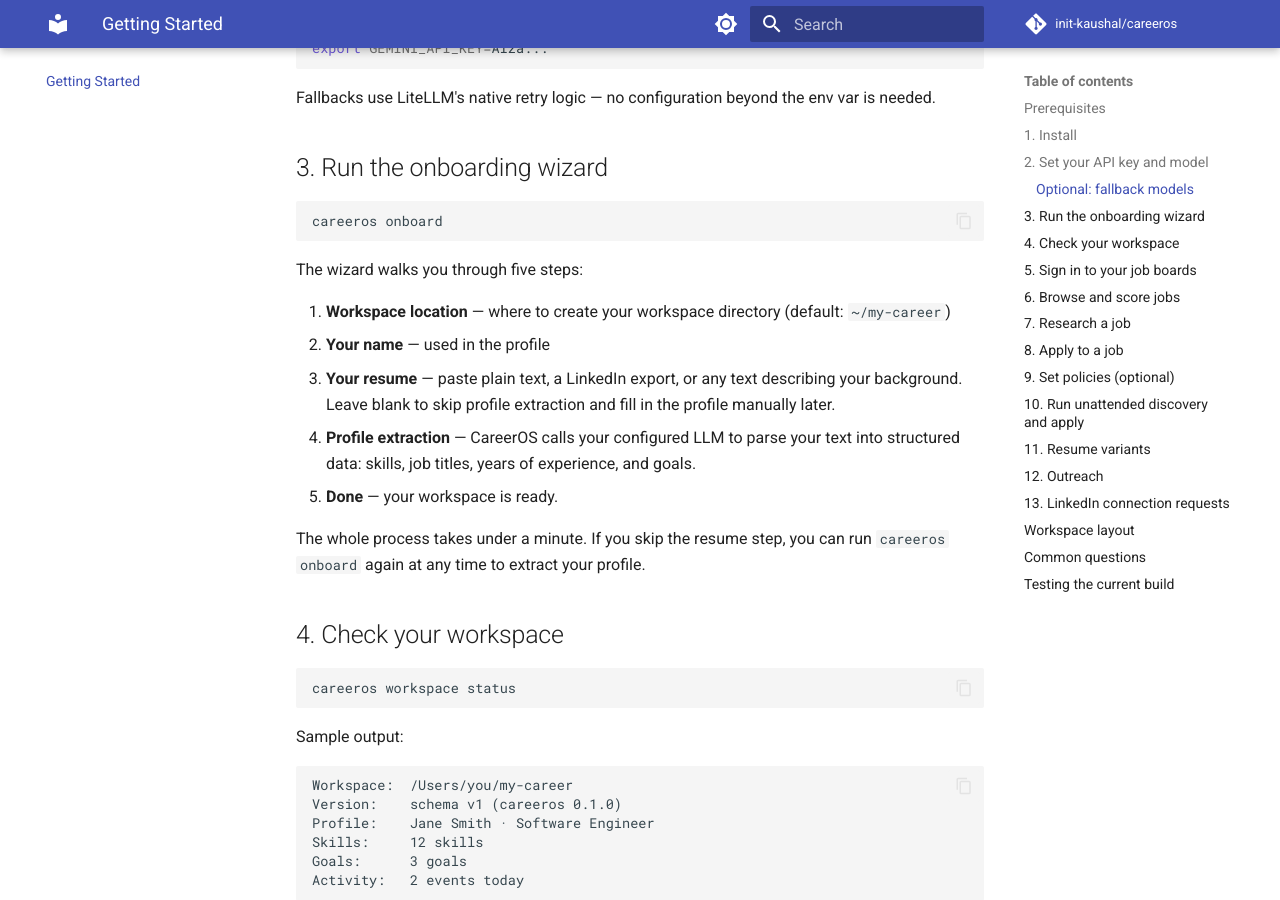
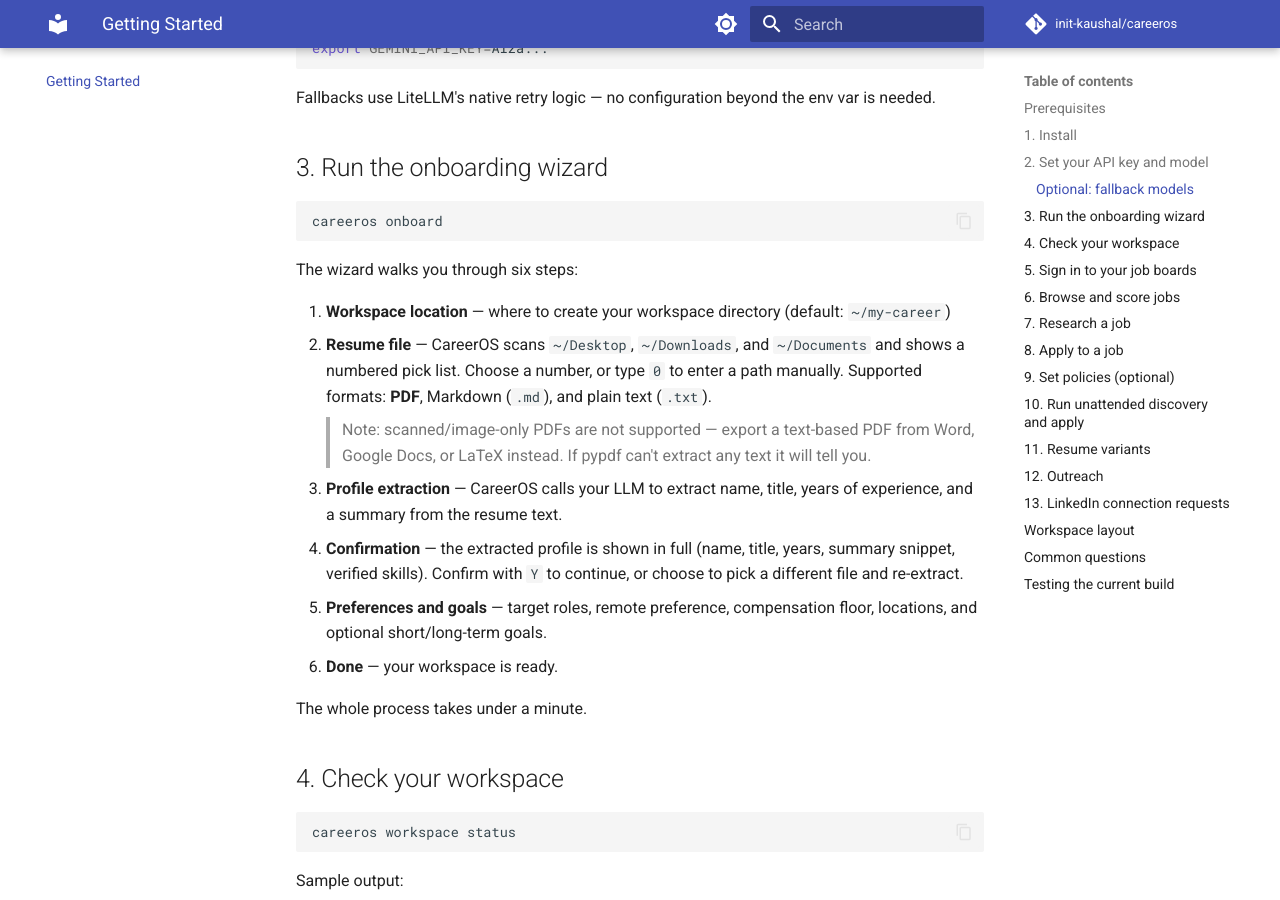
Before and after one commit to init-kaushal/careeros, an MkDocs documentation site: the page built from docs/getting-started.md, in a window 1280 px wide and 900 px high, scrolled down 1611 px. Built offline with MkDocs 1.6.1 and Material for MkDocs 9.7.7, drawn with Linux system fonts in a browser that asks for light colours; comment, search, counter and statistics services are not loaded; some of the changed text lies outside the part shown.

Commit message:
docs: update onboarding guide and home page for PDF support, file picker, fallback models
Co-Authored-By: Claude Sonnet 4.6 <noreply@anthropic.com>
Claude-Session: https://claude.ai/code/session_0191bMVfYrxF4bguT3GiNw8Y

````diff
--- a/docs/getting-started.md
+++ b/docs/getting-started.md
@@ -71,18 +71,23 @@ Fallbacks use LiteLLM's native retry logic — no configuration beyond the env v
 careeros onboard
 ```
 
-The wizard walks you through five steps:
+The wizard walks you through six steps:
 
 1. **Workspace location** — where to create your workspace directory (default: `~/my-career`)
-2. **Your name** — used in the profile
-3. **Your resume** — paste plain text, a LinkedIn export, or any text describing your background.
-   Leave blank to skip profile extraction and fill in the profile manually later.
-4. **Profile extraction** — CareerOS calls your configured LLM to parse your text into structured
-   data: skills, job titles, years of experience, and goals.
-5. **Done** — your workspace is ready.
+2. **Resume file** — CareerOS scans `~/Desktop`, `~/Downloads`, and `~/Documents` and shows a
+   numbered pick list. Choose a number, or type `0` to enter a path manually. Supported formats:
+   **PDF**, Markdown (`.md`), and plain text (`.txt`).
+   > Note: scanned/image-only PDFs are not supported — export a text-based PDF from Word, Google
+   > Docs, or LaTeX instead. If pypdf can't extract any text it will tell you.
+3. **Profile extraction** — CareerOS calls your LLM to extract name, title, years of experience,
+   and a summary from the resume text.
+4. **Confirmation** — the extracted profile is shown in full (name, title, years, summary snippet,
+   verified skills). Confirm with `Y` to continue, or choose to pick a different file and re-extract.
+5. **Preferences and goals** — target roles, remote preference, compensation floor, locations, and
+   optional short/long-term goals.
+6. **Done** — your workspace is ready.
 
-The whole process takes under a minute. If you skip the resume step, you can run `careeros onboard`
-again at any time to extract your profile.
+The whole process takes under a minute.
 
 ## 4. Check your workspace
 
@@ -268,7 +273,7 @@ The model selects and orders; it never writes new text. The result is saved as a
 To update your master resume and re-extract skills with evidence verification:
 
 ```bash
-careeros resume ingest /path/to/updated-resume.pdf
+careeros resume ingest /path/to/updated-resume.pdf   # PDF, .md, or .txt
 ```
 
 Skills without a verified quote from the resume text are dropped and named, not silently stored.
@@ -402,6 +407,9 @@ All 1280 unit tests should pass in under 15 seconds.
 
 | Scenario | Command | What to check |
 |---|---|---|
+| Onboard with PDF resume | `careeros onboard` | File picker shows `.pdf` files alongside `.md`/`.txt`. Profile confirmation displays name, title, years, summary, and skills. Re-pick works. |
+| Onboard with scanned PDF | `careeros onboard`, select an image-only PDF | Error: "PDF contained no extractable text — may be scanned/image-only." Clean exit. |
+| LLM fallback | Set `CAREEROS_MODEL` to a rate-limited provider, set `CAREEROS_FALLBACK_MODELS` to a working model, run any LLM-powered command | On 429, request retries with the fallback model transparently. |
 | Browser isolation | `careeros browser login --board linkedin` | Browser opens to LinkedIn login, not your regular Chrome profile. Session persists across commands. |
 | Policy block | Set `blocked_companies: ["Acme Corp"]` in `config/policies.json`, then `careeros apply --job <acme-id>` | Command exits immediately with a policy-blocked message. No cover letter drafted, no approval created. |
 | Duplicate invite prevention | `careeros outreach connect` twice for the same person | Second attempt raises `ConnectionAlreadySent` before any approval is opened. |
````
Also changed, not shown: docs/index.md (+4 -2 lines).
